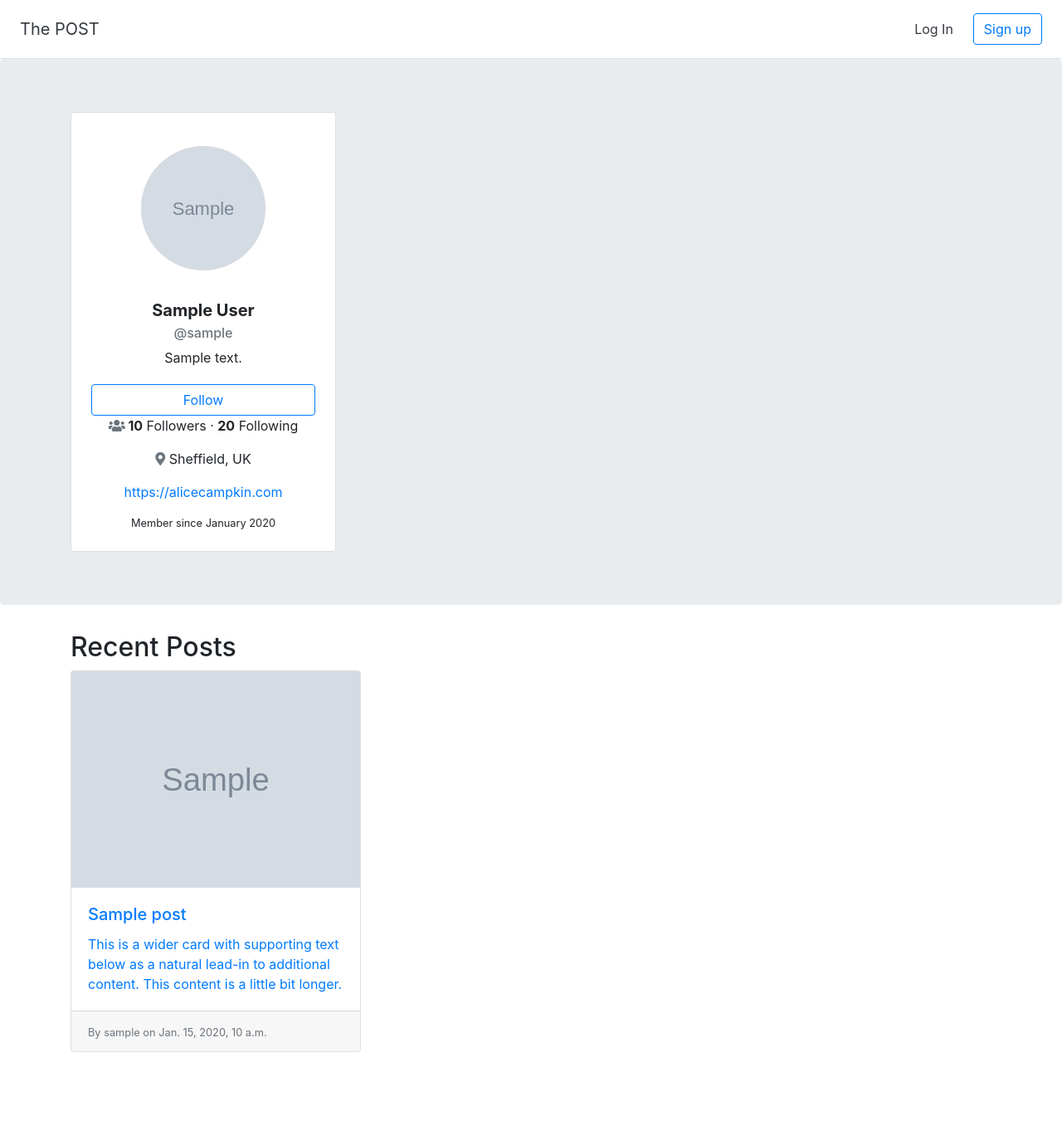
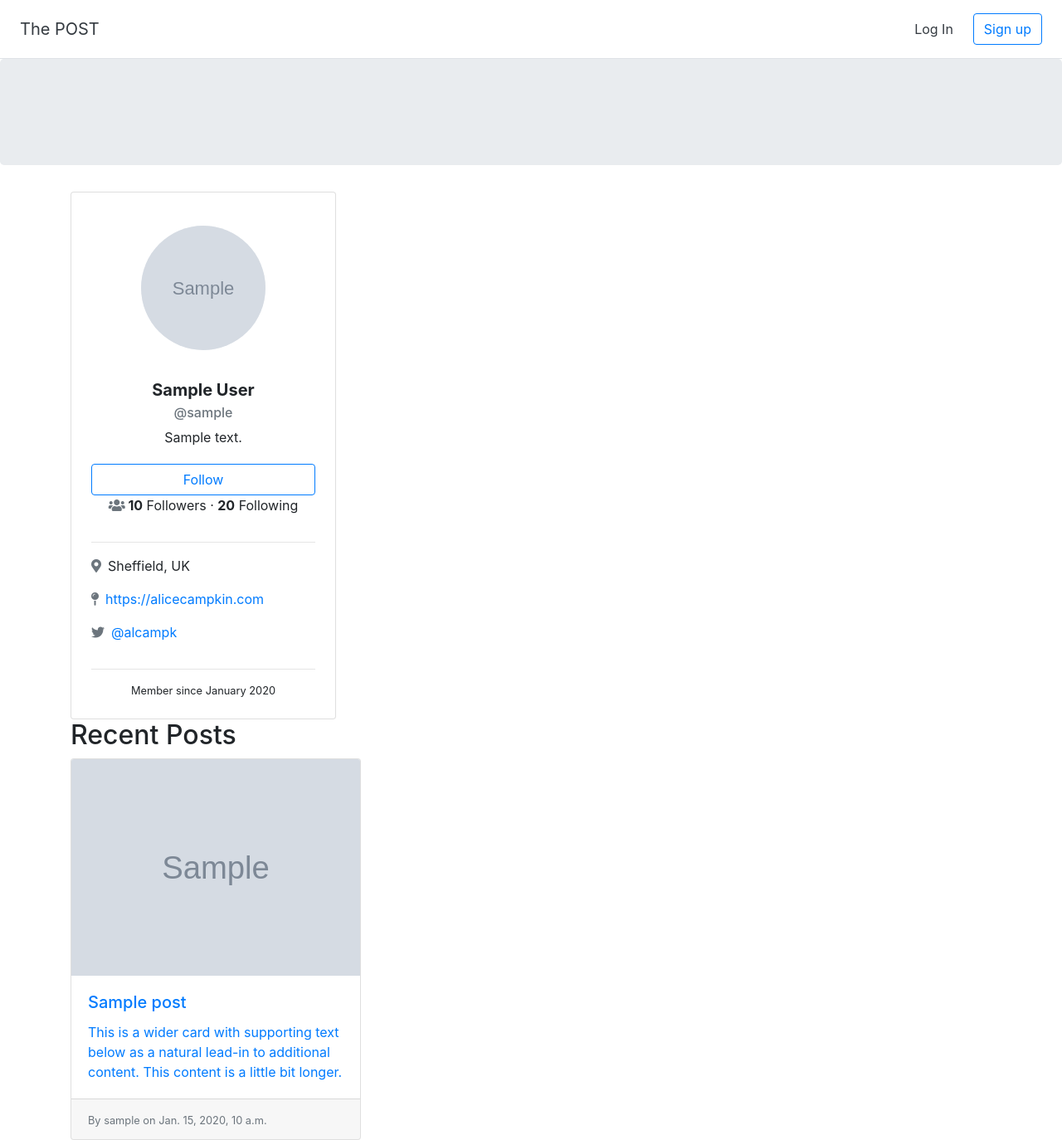
Before and after one commit to aliceridgway/django-blog, a Django app: a page that uses blog/templates/blog/author.html in a window 1280 px wide. Shown: the whole page at 83% size. Before the commit the page ends 1268 px from the top, so only its background shows below. Run offline with Django 3.2, Linux system fonts and the light colour scheme; tables that the repository leaves empty hold one stand-in row (values such as "Sample post"); grey boxes marked "Sample" are stand-in pictures; some libraries are stand-ins or nearby versions.

Commit message:
profile card enhancements

```diff
--- a/blog/templates/blog/author.html
+++ b/blog/templates/blog/author.html
@@ -3,44 +3,11 @@
 
 {% block content %}
 <div class="jumbotron">
-    <div class="container">
-        <div class="card text-center p-4" style="width: 20rem;">
-
-            <div class="rounded-circle bg-light mx-auto m-3" style="height:150px; width:150px;">
-                {% if author.profile.profile_picture %}
-                <img src="{{author.profile.profile_picture.url}}" class="rounded-circle w-100 h-100" alt="...">
-                {% else %}
-                {% load static %}
-                <img src="{% static 'images/people-default.svg' %}" class="rounded-circle w-100 h-100 " alt="Profile photo of {{author.first_name}} {{author.last_name}}">
-                {% endif %}
-            </div>
-
-            <div class="card-body">
-              <h5 class="card-title"><b>{{author.first_name}} {{author.last_name}}</b></h5>
-              <h6 class="card-subtitle mb-2 text-muted">@{{author.username}}</h6>
-              <p class="card-text">{{author.profile.bio}}</p>
-            </div>
-
-            {% if user == author %}
-            <a href="{% url 'profile' author.username %}" class="btn btn-outline-secondary mb-3">Edit Profile</a>
-            {% else %}
-            <a href="#" class="btn btn-outline-primary">Follow</a>
-            {% endif %}
-
-            <p class="card-text"><i class="fas fa-users text-muted"></i><b> 10</b> Followers · <b>20</b> Following</p>
-            <p><i class="fas fa-map-marker-alt text-muted"></i> Sheffield, UK</p>
-            <p><a href='#'>https://alicecampkin.com</a></p>
-
-            <small>Member since {{author.account_created | date:"F Y"}}</small>
-
-        </div>
-
-    </div>
 
 </div>
 <div class="container">
 
-
+    {% include 'blog/partials/profile_card.html' %}
 
 
     <h2>Recent Posts</h2>
--- /dev/null
+++ b/blog/templates/blog/partials/profile_card.html
@@ -0,0 +1,35 @@
+<div class="card text-center p-4" style="width: 20rem;">
+
+    <div class="rounded-circle bg-light mx-auto m-3" style="height:150px; width:150px;">
+        {% if author.profile.profile_picture %}
+        <img src="{{author.profile.profile_picture.url}}" class="rounded-circle w-100 h-100" alt="...">
+        {% else %}
+        {% load static %}
+        <img src="{% static 'images/people-default.svg' %}" class="rounded-circle w-100 h-100 "
+            alt="Profile photo of {{author.first_name}} {{author.last_name}}">
+        {% endif %}
+    </div>
+
+    <div class="card-body">
+        <h5 class="card-title"><b>{{author.first_name}} {{author.last_name}}</b></h5>
+        <h6 class="card-subtitle mb-2 text-muted">@{{author.username}}</h6>
+        <p class="card-text">{{author.profile.bio}}</p>
+    </div>
+
+    {% if user == author %}
+    <a href="{% url 'profile' author.username %}" class="btn btn-outline-secondary mb-3">Edit Profile</a>
+    {% else %}
+    <a href="#" class="btn btn-outline-primary">Follow</a>
+    {% endif %}
+
+
+    <p class="card-text"><i class="fas fa-users text-muted"></i><b> 10</b> Followers · <b>20</b> Following</p>
+    <hr>
+    <p class="card-text text-left"><i class="fas fa-map-marker-alt text-muted mr-2"></i>Sheffield, UK</p>
+    <p class="card-text text-left"><i class="fas fa-map-pin text-muted mr-2"></i><a href='#'>https://alicecampkin.com</a></p>
+    <p class="card-text text-left"><i class="fab fa-twitter text-muted mr-2"></i><a href='#'>@alcampk</a></p>
+    <hr>
+
+    <small>Member since {{author.account_created | date:"F Y"}}</small>
+
+</div>
```
